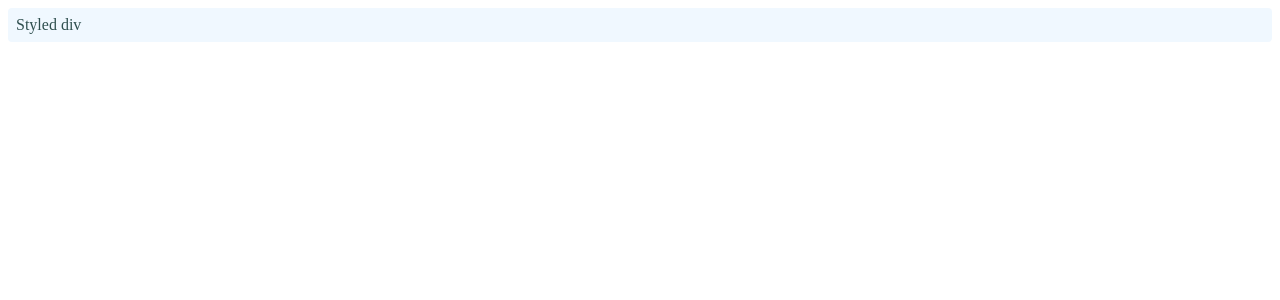
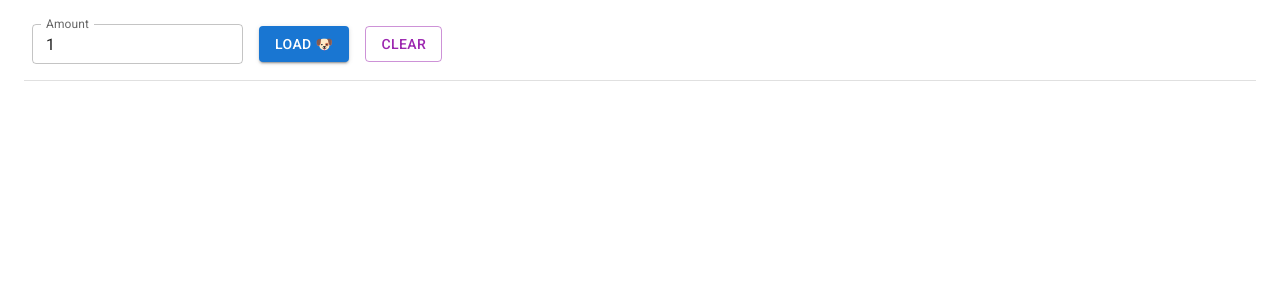
Before and after one commit to trgkyle/captain.ai-react, a React (Create React App) app: page / in a window 1280 px wide. Shown: the top 300 px of the page. Built offline with nearby package versions, Linux system fonts and the light colour scheme.

Commit message:
feat: update layout component

```diff
--- a/src/components/Layout.tsx
+++ b/src/components/Layout.tsx
@@ -1,13 +1,160 @@
-import * as React from "react";
-import { styled } from "@mui/system";
+import React, { useState } from "react";
+import {
+  Button,
+  Card,
+  CardContent,
+  Divider,
+  Grid,
+  TextField,
+} from "@mui/material";
+import { styled } from "@mui/material/styles";
 
-const MyComponent = styled("div")({
-  color: "darkslategray",
-  backgroundColor: "aliceblue",
-  padding: 8,
-  borderRadius: 4,
+const Container = styled(Grid)(({ theme }) => ({
+  padding: theme.spacing(2),
+}));
+
+const Header = styled(Grid)(({ theme }) => ({
+  marginBottom: theme.spacing(2),
+}));
+
+const Body = styled(Grid)(({ theme }) => ({
+  marginBottom: theme.spacing(2),
+}));
+
+const HorizontalBarContainer = styled(Grid)(({ theme }) => ({
+  marginBottom: theme.spacing(2),
+}));
+
+const HorizontalBar = styled(Divider)(({ theme }) => ({
+  width: "100%",
+}));
+
+const ImageCard = styled(Card)(({ theme }) => ({
+  width: 300,
+  height: 300,
+  margin: theme.spacing(1),
+  display: "flex",
+  justifyContent: "center",
+  alignItems: "center",
+  cursor: "pointer",
+  backgroundColor: "lightgray",
+  transition: "background-color 0.3s ease",
+}));
+
+const StyledImage = styled("img")({
+  width: "100%",
+  height: "100%",
+  objectFit: "cover",
 });
 
-export default function BasicUsage() {
-  return <MyComponent>Styled div</MyComponent>;
-}
+const Layout: React.FC = () => {
+  const [amount, setAmount] = useState<number>(1);
+  const [cards, setCards] = useState<string[]>([]);
+  const [selectedCards, setSelectedCards] = useState<string[]>([]);
+
+  const handleAmountChange = (event: React.ChangeEvent<HTMLInputElement>) => {
+    const newAmount = parseInt(event.target.value);
+    setAmount(newAmount);
+  };
+
+  const handleLoadImages = async () => {
+    try {
+      const response = await fetch(
+        `https://dog.ceo/api/breeds/image/random/${amount}`
+      );
+      const data = await response.json();
+
+      const newCards = data.message;
+      if (selectedCards.length > 0) {
+        const selectedIndices = selectedCards.map((card) =>
+          cards.indexOf(card)
+        );
+        const updatedCards = [...cards];
+        selectedIndices.forEach((index, i) => {
+          updatedCards[index] = newCards[i];
+        });
+        setCards(updatedCards);
+      } else {
+        setCards([...cards, ...newCards]);
+      }
+    } catch (error: any) {
+      console.error("Error loading images:", error);
+    }
+  };
+
+  const handleClearImages = () => {
+    setCards(cards.filter((card) => selectedCards.includes(card)));
+    setSelectedCards([]);
+  };
+
+  const handleCardClick = (card: string) => {
+    if (selectedCards.includes(card)) {
+      setSelectedCards(
+        selectedCards.filter((selectedCard) => selectedCard !== card)
+      );
+    } else {
+      setSelectedCards([...selectedCards, card]);
+    }
+  };
+
+  return (
+    <Container container>
+      <Header container alignItems="center">
+        <Grid item sx={{ ml: 1 }}>
+          <TextField
+            type="number"
+            label="Amount"
+            variant="outlined"
+            value={amount}
+            onChange={handleAmountChange}
+            size="small"
+            inputProps={{ min: 1 }}
+          />
+        </Grid>
+        <Grid item sx={{ ml: 2 }}>
+          <Button
+            variant="contained"
+            color="primary"
+            onClick={handleLoadImages}
+          >
+            LOAD 🐶
+          </Button>
+        </Grid>
+        <Grid item sx={{ ml: 2 }}>
+          <Button
+            variant="outlined"
+            color="secondary"
+            onClick={handleClearImages}
+          >
+            CLEAR
+          </Button>
+        </Grid>
+      </Header>
+
+      <HorizontalBarContainer container>
+        <HorizontalBar />
+      </HorizontalBarContainer>
+
+      <Body container>
+        {cards.map((card) => (
+          <Grid item key={card}>
+            <ImageCard
+              onClick={() => handleCardClick(card)}
+              style={{
+                backgroundColor: selectedCards.includes(card)
+                  ? "lightblue"
+                  : "lightgray",
+              }}
+            >
+              <CardContent>
+                <StyledImage src={card} alt="dog" />
+              </CardContent>
+            </ImageCard>
+          </Grid>
+        ))}
+      </Body>
+    </Container>
+  );
+};
+
+export default Layout;
```
Also changed, not shown: 1 other file (tests, documents, lock files or other folders).
